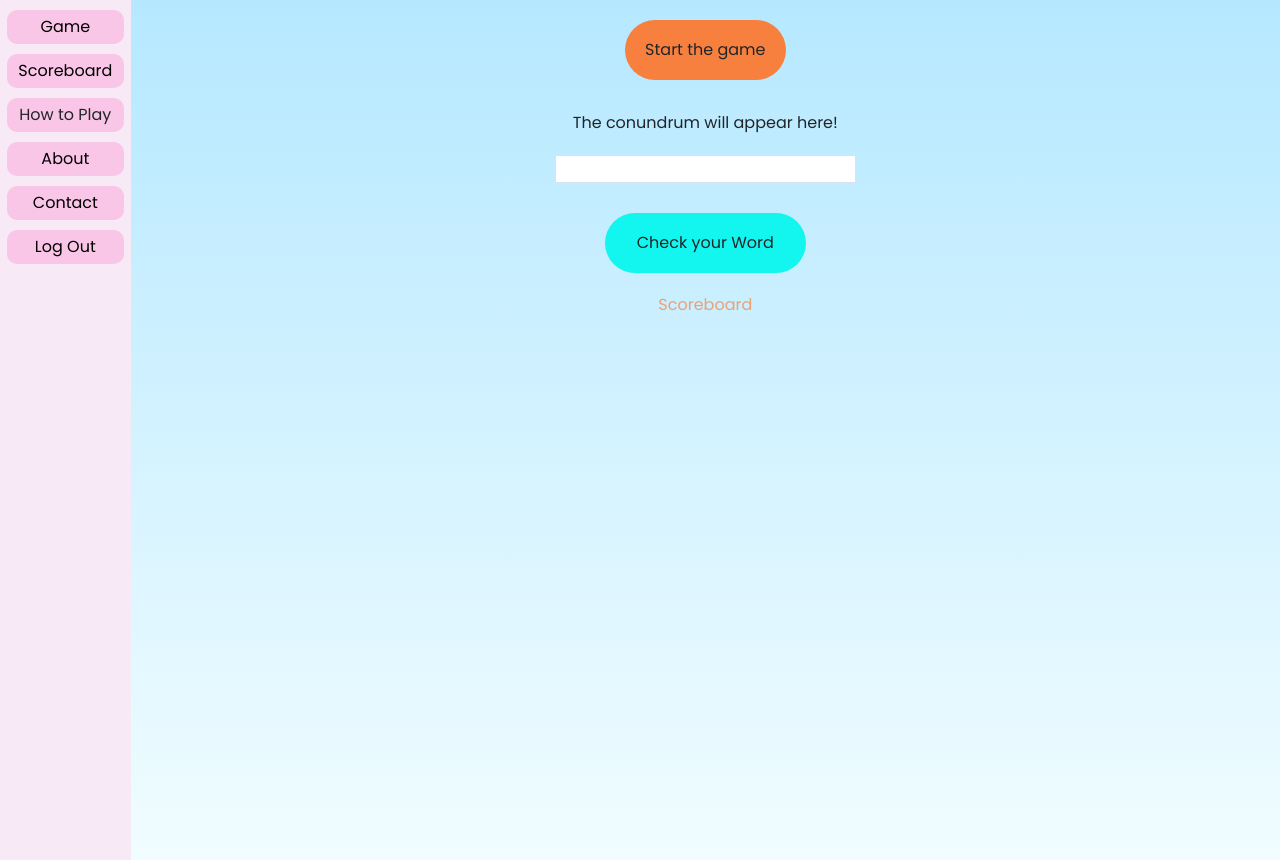
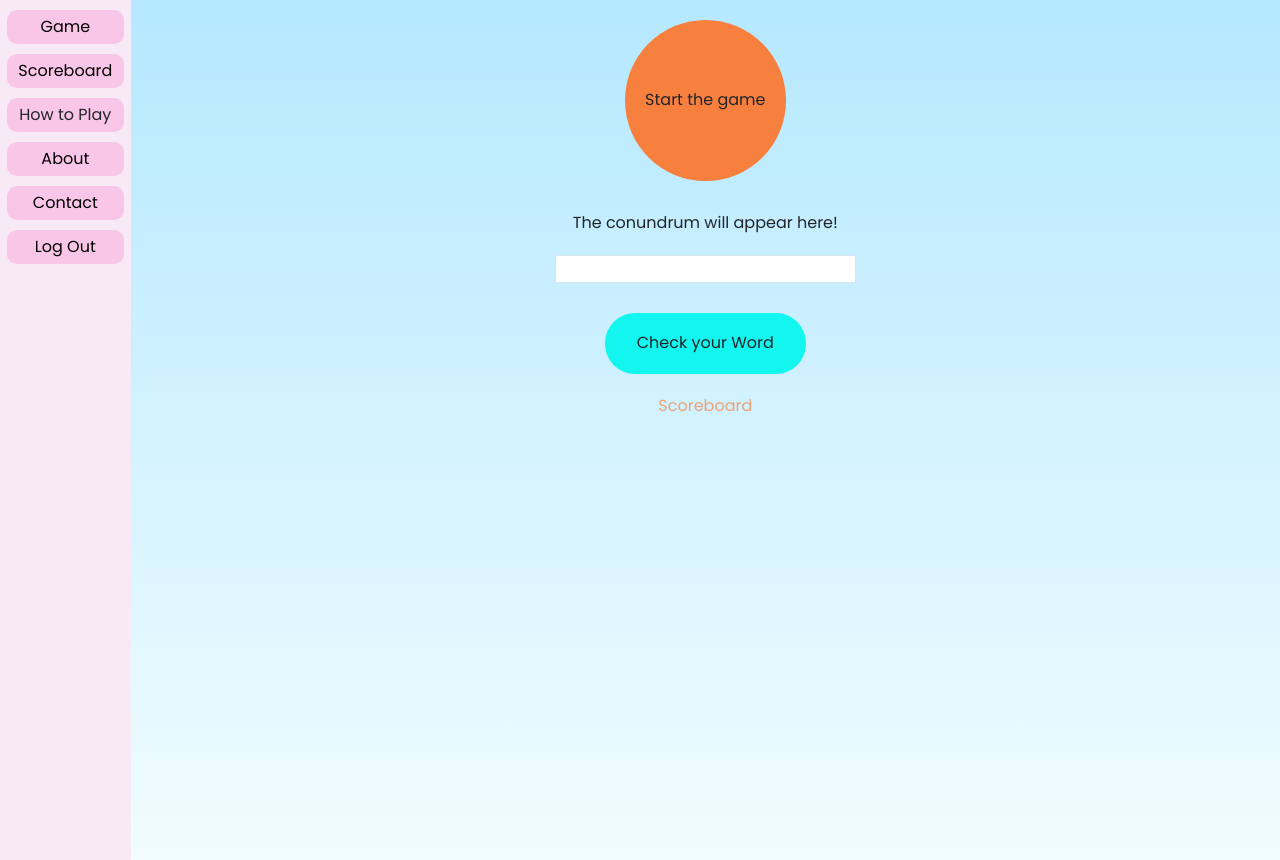
Before and after one commit to GT-XVII/DailyConundrum, a Flask app: page /game in a window 1280 px wide. Shown: the part 60-920 px from the top of the page. Run offline with Flask 3, Linux system fonts and the light colour scheme; the visitor is signed in with stand-in values (Sample User, id 1).

Commit message:
changed the start button to a sun

```diff
--- a/static/mystyle.css
+++ b/static/mystyle.css
@@ -134,10 +134,10 @@
     background-color: rgba(var(--accent-color));
     position: relative;
     width: 16ch;
-    height: 6ch;
+    height: 16ch;
     margin: 2ch;
     text-align: center;
-    border-radius: 3ch;
+    border-radius: 8ch;
     border: none;
     display: flex;
     justify-content: center;
```
